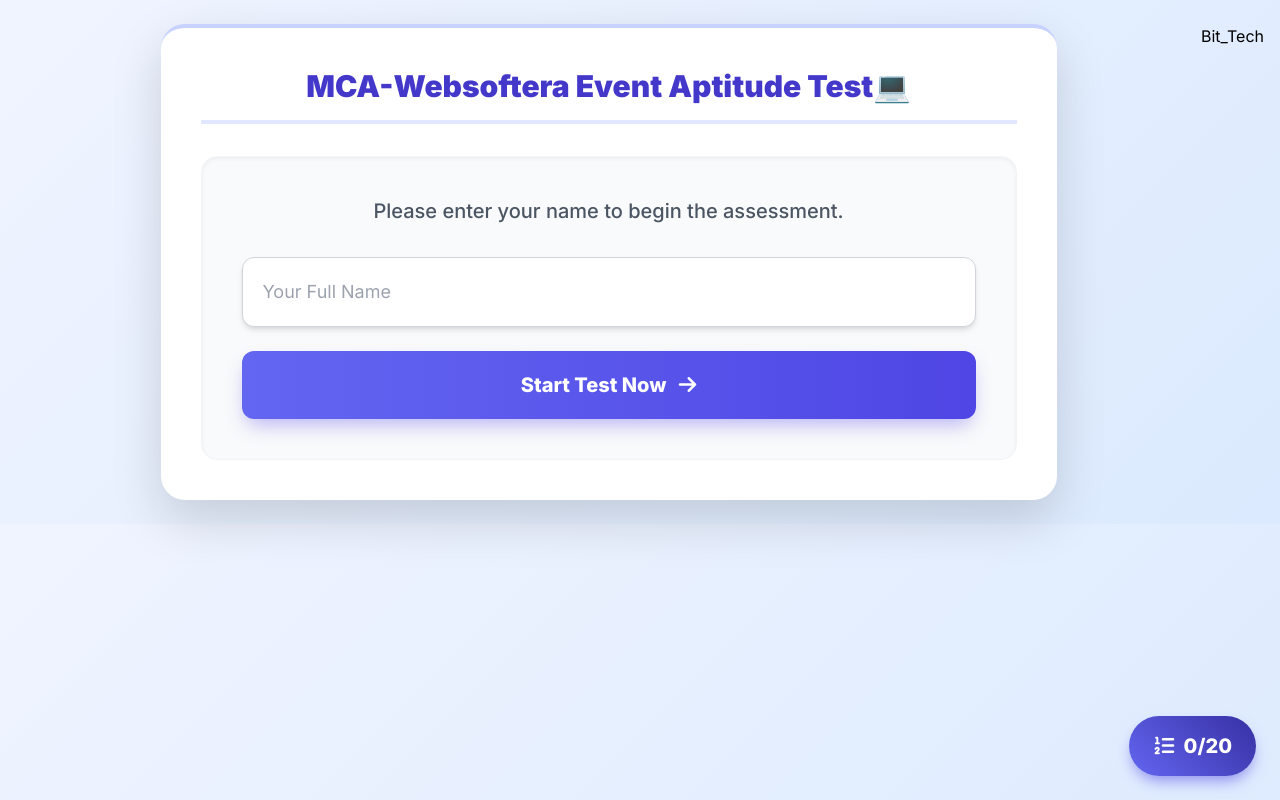
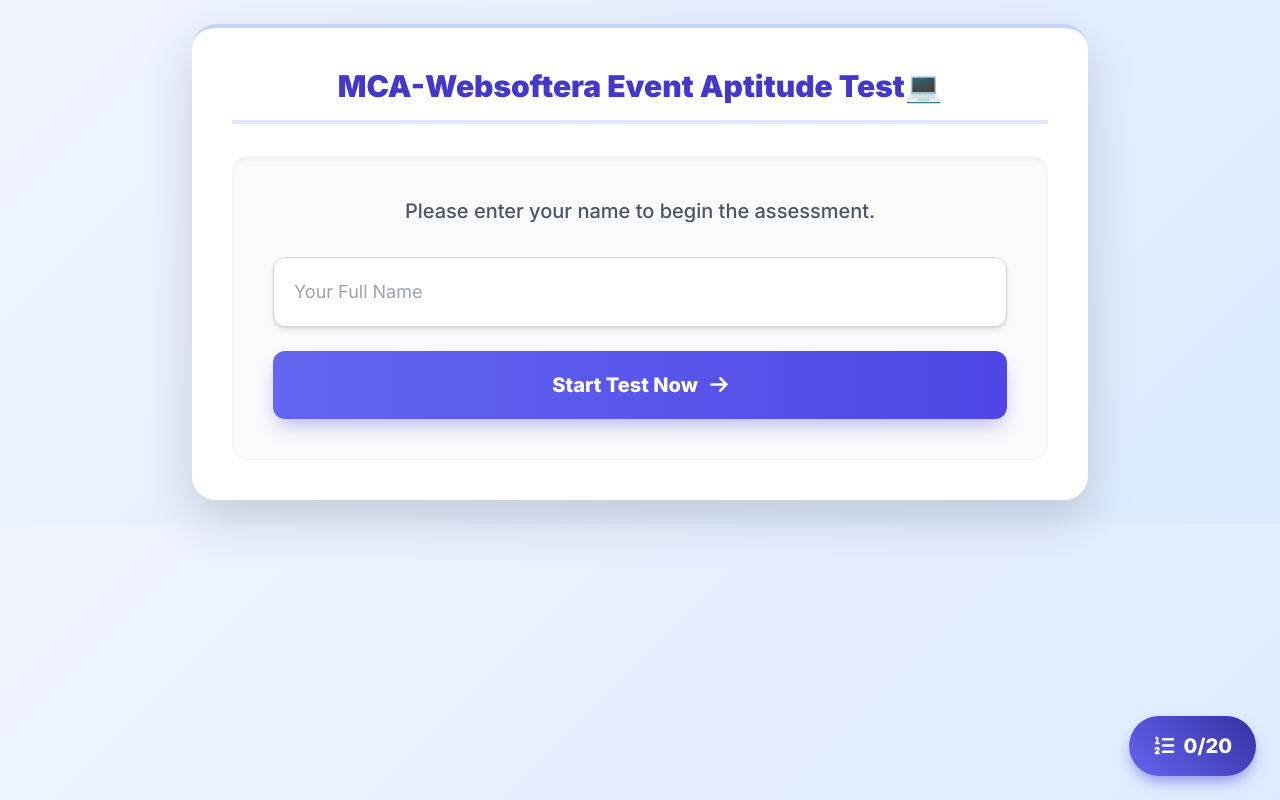
Before and after one commit to arman-mulla14/Appti, a plain HTML site: page index.html in a window 1280 px wide. Drawn offline with nearby package versions, Linux system fonts and the light colour scheme.

Commit message:
Update index.html

```diff
--- a/index.html
+++ b/index.html
@@ -1010,6 +1010,6 @@
     </script>
 
 
-    <h6>Bit_Tech</h6>
+
   </body>
 </html>
```
